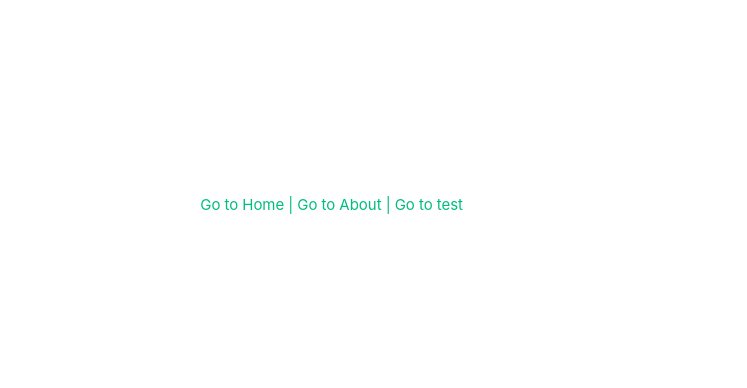
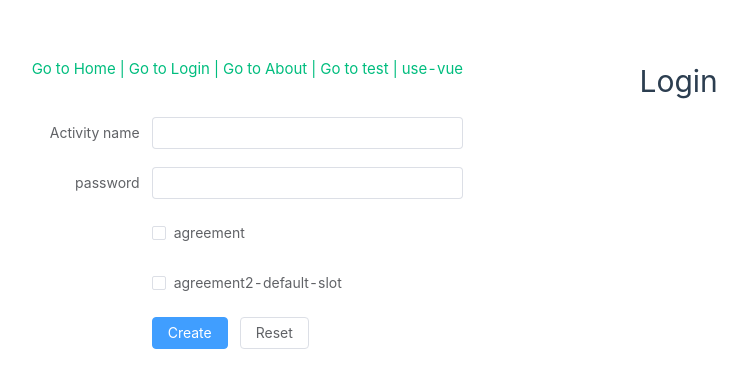
Before and after one commit to AnnaAllen/vue3-demo, a Vue app: page /login in a window 1280 px wide. Shown: the part 188-576 px from the top of the page, without its empty margins (177-924 px from the left). Built offline with nearby package versions, Linux system fonts and the light colour scheme.

Commit message:
表单验证

```diff
--- a/package.json
+++ b/package.json
@@ -15,6 +15,7 @@
     "@vueuse/core": "^9.13.0",
     "ant-design-vue": "^3.3.0-beta.4",
     "element-plus": "^2.2.32",
+    "node-sass": "^8.0.0",
     "pinia": "^2.0.28",
     "vue": "^3.2.45",
     "vue-router": "^4.1.6"
@@ -34,6 +35,7 @@
     "jsdom": "^20.0.3",
     "npm-run-all": "^4.1.5",
     "prettier": "^2.7.1",
+    "sass": "^1.59.2",
     "typescript": "~4.7.4",
     "vite": "^4.0.0",
     "vitest": "^0.25.6",
--- a/src/App.vue
+++ b/src/App.vue
@@ -4,8 +4,10 @@
     <!--通过传递 `to` 来指定链接 -->
     <!--`<router-link>` 将呈现一个带有正确 `href` 属性的 `<a>` 标签-->
     <router-link to="/">Go to Home | </router-link>
+    <router-link to="/login">Go to Login | </router-link>
     <router-link to="/about">Go to About | </router-link>
-    <router-link to="/test">Go to test</router-link>
+    <router-link to="/test">Go to test | </router-link>
+    <router-link to="/use-vue">use-vue</router-link>
   </p>
   <!-- 路由出口 -->
   <!-- 路由匹配到的组件将渲染在这里 -->
--- a/src/router/index.ts
+++ b/src/router/index.ts
@@ -8,6 +8,21 @@ const router = createRouter({
       path: '/',
       name: 'home',
       component: HomeView
+    },
+    {
+      path: '/login',
+      name: 'login',
+      // route level code-splitting
+      // this generates a separate chunk (About.[hash].js) for this route
+      // which is lazy-loaded when the route is visited.
+      component: () => import('@/views/login/index.vue'),
+      // children: [
+      //   {
+      //     path: 'index',
+      //     name: 'index',
+      //     component: () => import('@/views/login/index.vue')
+      //   }
+      // ]
     },
     {
       path: '/about',
@@ -24,6 +39,14 @@ const router = createRouter({
       // this generates a separate chunk (About.[hash].js) for this route
       // which is lazy-loaded when the route is visited.
       component: () => import('../views/test.vue')
+    },
+    {
+      path: '/use-vue',
+      name: 'use-vue',
+      // route level code-splitting
+      // this generates a separate chunk (About.[hash].js) for this route
+      // which is lazy-loaded when the route is visited.
+      component: () => import('../views/use-vue.vue')
     }
   ]
 })
--- /dev/null
+++ b/src/views/login/index.vue
@@ -0,0 +1,102 @@
+<template>
+  <div class="login">Login</div>
+  <el-form
+    :model="form"
+    label-width="120px"
+    ref="formInfo"
+    :rules="rules"
+  >
+    <el-form-item label="Activity name" prop="userName">
+      <el-input v-model="form.userName" />
+    </el-form-item>
+    <el-form-item label="password" prop="password">
+      <el-input v-model="form.password" type="password" show-password/>
+    </el-form-item>
+    <el-form-item prop="agreement1">
+      <el-checkbox v-model="form.agreement1" label="agreement"></el-checkbox>
+    </el-form-item>
+    <el-form-item prop="agreement2">
+      <el-checkbox v-model="form.agreement2">
+        <template v-slot:default >agreement2-default-slot</template>
+      </el-checkbox>
+    </el-form-item>
+    <el-form-item>
+      <el-button type="primary" @click="onSubmit(formInfo)">Create</el-button>
+      <el-button type="default" @click="resetForm(formInfo)">Reset</el-button>
+    </el-form-item>
+  </el-form>
+</template>
+
+<script lang="ts" setup>
+import { reactive, ref } from 'vue'
+import type { FormInstance, FormRules } from 'element-plus'
+
+// 表单使用的变量
+const form = reactive({
+  userName: '',
+  password: '',
+  agreement1: '',
+  agreement2: '',
+})
+
+// interface form {
+//   userName?: string,
+//   password?: string,
+//   agreement1?: boolean,
+//   agreement2?: boolean
+// }
+
+// const form = reactive<form>({})
+
+// 自定义表单校验
+const formInfo = ref<FormInstance>() // 定义泛型为FormInstance的变量，FormInstance是从外部引入的库
+
+const validateUserName = (rule: any, value: any, callback: any) => {
+  if(value === '') {
+    callback(new Error('用户名为必填'))
+  }
+  callback()
+}
+
+const validatePassword = (rule: any, value: any, callback: any) => {
+  if(value === '') {
+    callback(new Error('密码为必填'))
+  }
+  callback()
+}
+
+const validateAgreement1 = (rule: any, value: any, callback: any) => {
+  console.log(typeof value, typeof form.agreement1,'validateAgreement--value------');
+  if(!value) callback(new Error('请勾选协议'))
+  callback()
+}
+
+const rules = reactive<FormRules>({
+  userName: [{ validator: validateUserName, trigger: 'blur'}],
+  password: [{ validator: validatePassword, trigger: 'blur'}],
+  agreement1: [{ validator: validateAgreement1, trigger: 'change'}],
+  agreement2: [{ validator: validateAgreement1, trigger: 'change'}]
+})
+
+// 提交表单
+const onSubmit = (formEl: FormInstance | undefined) => {
+  if(!formEl) return
+  formEl.validate(valid => {
+    if(!valid) return false
+  })
+}
+
+// 重置
+const resetForm = (formEl: FormInstance | undefined) => {
+  if (!formEl) return
+  formEl.resetFields()
+}
+</script>
+
+<style lang="scss" scoped>
+.login {
+  font-size: 30px;
+  text-align: center;
+  margin-bottom: 12px;
+}
+</style>
--- /dev/null
+++ b/src/views/use-vue.vue
@@ -0,0 +1,21 @@
+<template>
+  <div>
+    <!-- 11111 -->
+    {{ isDark }}
+  </div>
+</template>
+
+<script setup lang="ts">
+import { useLocalStorage, useMouse, usePreferredDark } from '@vueuse/core'
+const isDark = usePreferredDark()
+// console.log(isDark, 'isDark-------');
+
+const { x, y } = useMouse()
+console.log( x.value, y.value, 'useMouse------');
+
+
+</script>
+
+<style lang="scss" scoped>
+
+</style>
```
Also changed, not shown: 1 other file (tests, documents, lock files or other folders).
